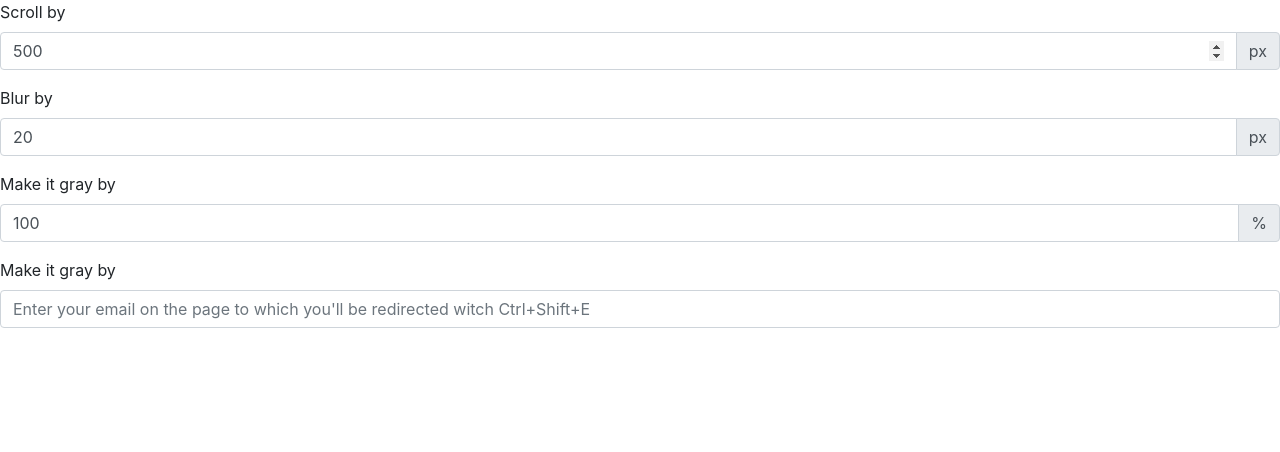
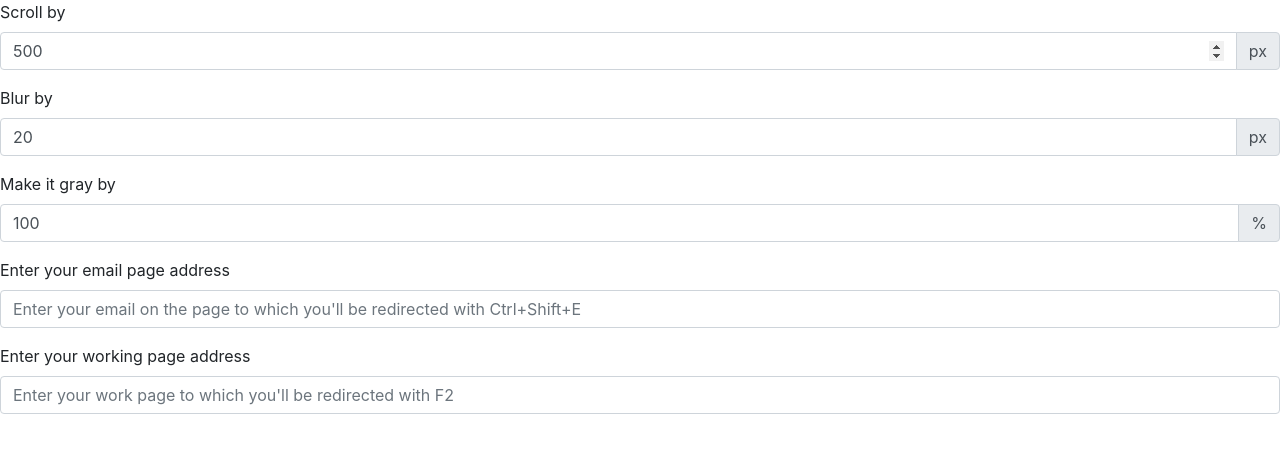
Before and after one commit to eimantasmel/chrome-interactions, a browser extension: page options.html in a window 1280 px wide. Drawn offline with nearby package versions, Linux system fonts and the light colour scheme.

Commit message:
created functionality to open extension options and working page

```diff
--- a/assets/js/options.js
+++ b/assets/js/options.js
@@ -22,16 +22,19 @@ document.addEventListener('DOMContentLoaded', async (event) => {
     const blurByInputVal = await getStorageData('blurByInput') ?? 20;
     const graynessInputVal = await getStorageData('graynessInput') ?? 100;
     const emailInputVal = await getStorageData('emailInput') ?? '';
+    const workPageVal = await getStorageData('workPage') ?? '';
 
     let scrollByInput = document.getElementById('scrollByInput')
     let blurByInput = document.getElementById('blurByInput')
     let graynessInput = document.getElementById('graynessInput')
     let emailInput = document.getElementById('emailInput')
+    let workPage = document.getElementById('workPage')
 
     scrollByInput.value = scrollByInputVal;
     blurByInput.value = blurByInputVal;
     graynessInput.value = graynessInputVal;
     emailInput.value = emailInputVal;
+    workPage.value = workPageVal;
 
     scrollByInput.addEventListener('keyup', (e) => {
         chrome.storage.sync.set({'scrollByInput': e.target.value});
@@ -47,5 +50,8 @@ document.addEventListener('DOMContentLoaded', async (event) => {
     emailInput.addEventListener('keyup', (e) => {
         chrome.storage.sync.set({'emailInput': e.target.value});
     })
+    workPage.addEventListener('keyup', (e) => {
+        chrome.storage.sync.set({'workPage': e.target.value});
+    })
 
 });
--- a/options.html
+++ b/options.html
@@ -44,9 +44,16 @@
     </div>
 
     <div class="form-group">
-        <label for="graynessInput">Make it gray by</label>
+        <label for="graynessInput">Enter your email page address</label>
         <div class="input-group">
-            <input type="text" class="form-control" id="emailInput" placeholder="Enter your email on the page to which you'll be redirected witch Ctrl+Shift+E">
+            <input type="text" class="form-control" id="emailInput" placeholder="Enter your email on the page to which you'll be redirected with Ctrl+Shift+E">
+        </div>
+    </div>
+
+    <div class="form-group">
+        <label for="graynessInput">Enter your working page address</label>
+        <div class="input-group">
+            <input type="text" class="form-control" id="workPage" placeholder="Enter your work page to which you'll be redirected with F2">
         </div>
     </div>
 
```
Also changed, not shown: content.js (+10 -2 lines), manifest.json.
